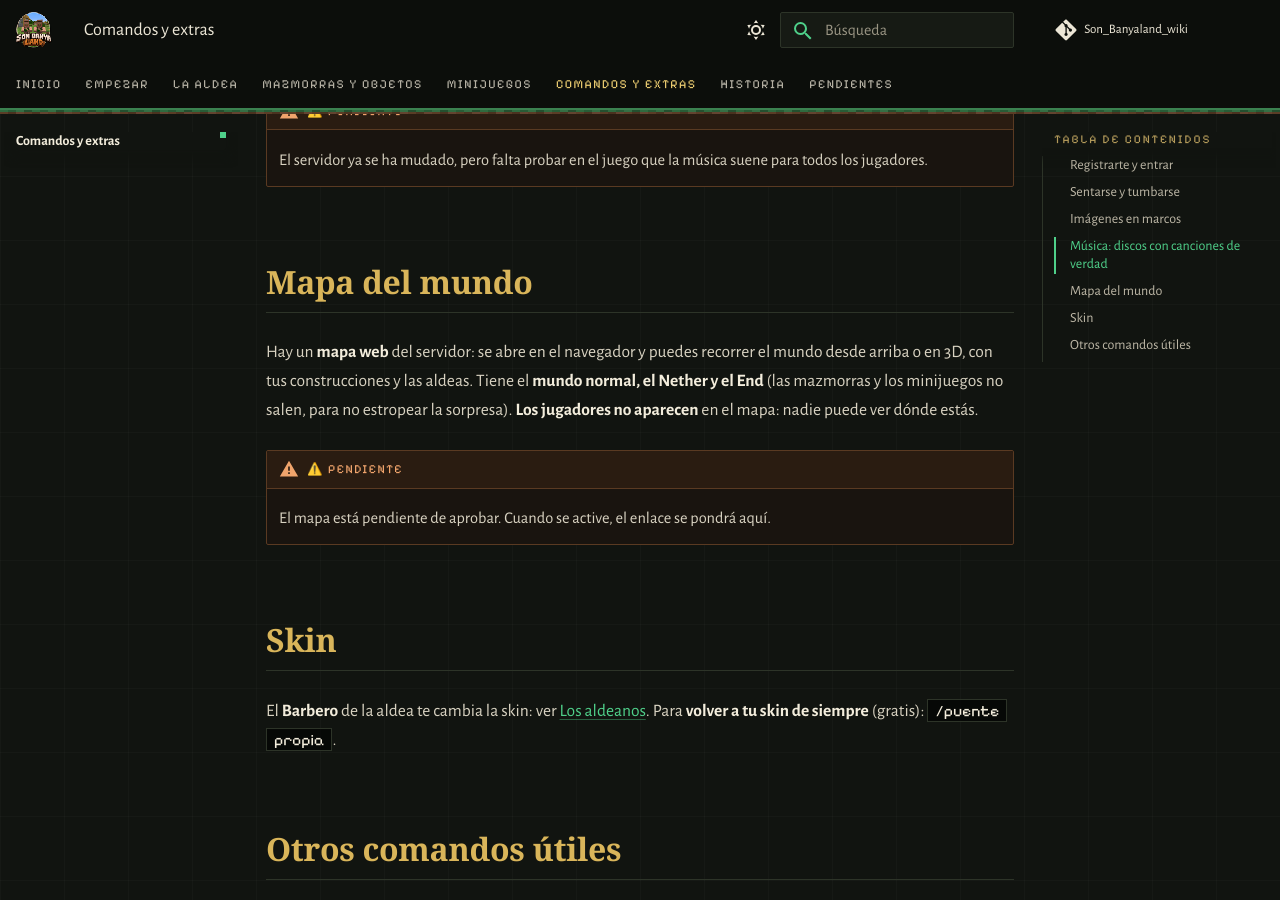
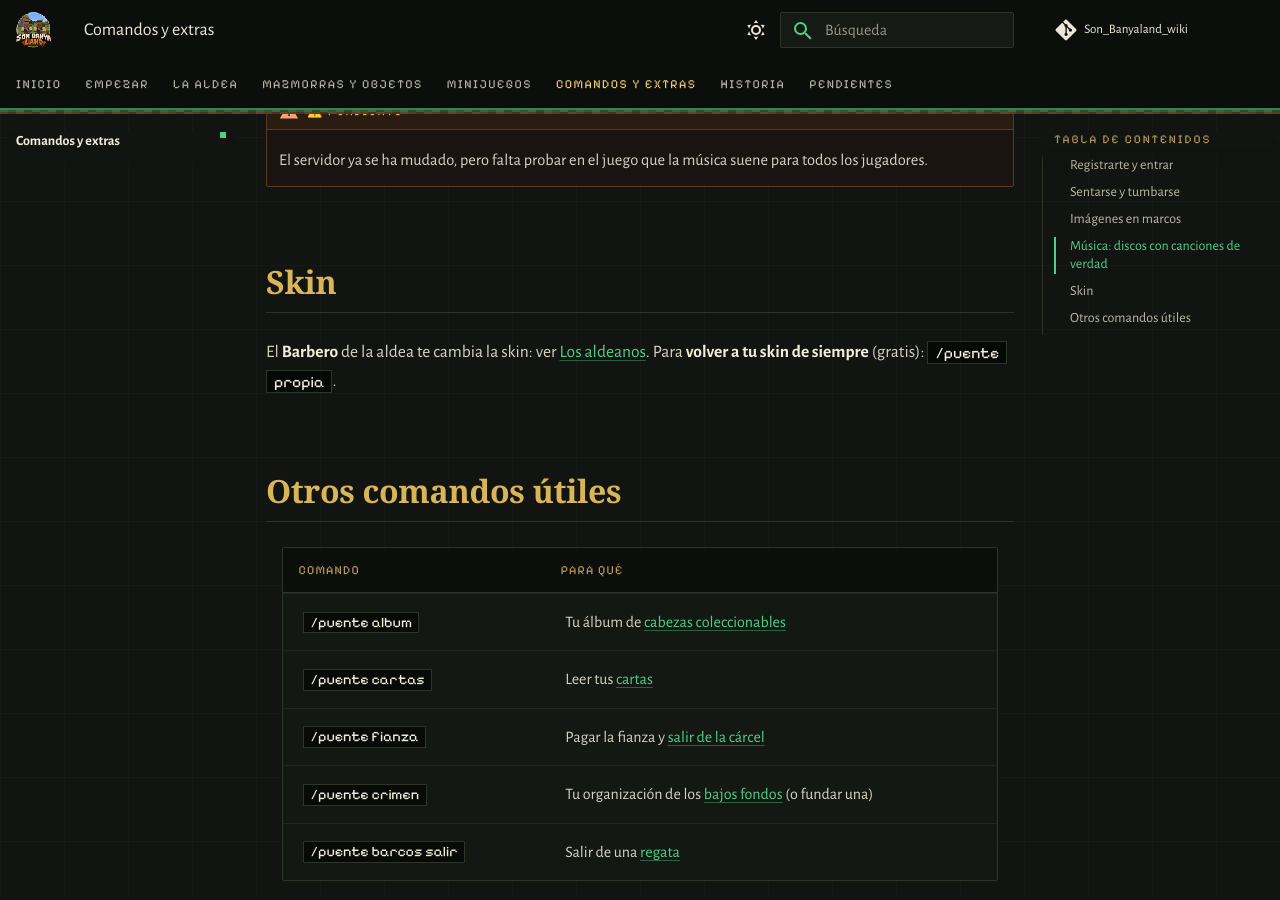
Before and after one commit to PigPilgrim/Son_Banyaland_wiki, an MkDocs documentation site: the page built from docs/plugins.md, in a window 1280 px wide and 900 px high, scrolled down 1902 px. Built offline with MkDocs 1.6.1 and Material for MkDocs 9.7.7, drawn with Linux system fonts in a browser that asks for light colours; some web fonts are replaced; comment, search, counter and statistics services are not loaded.

Commit message:
Fuera el mapa del mundo (BlueMap): el nuevo servidor solo tiene puertos para la música y las imágenes
Co-Authored-By: Claude Opus 5.5 <noreply@anthropic.com>

```diff
--- a/docs/plugins.md
+++ b/docs/plugins.md
@@ -55,15 +55,6 @@ ofrece un **paquete de recursos**: **acéptalo**, o no oirás las canciones. Los
 !!! warning "⚠️ PENDIENTE"
     El servidor ya se ha mudado, pero falta probar en el juego que la música suene para todos los jugadores.
 
-## Mapa del mundo
-
-Hay un **mapa web** del servidor: se abre en el navegador y puedes recorrer el mundo desde arriba o en 3D, con tus
-construcciones y las aldeas. Tiene el **mundo normal, el Nether y el End** (las mazmorras y los minijuegos no salen,
-para no estropear la sorpresa). **Los jugadores no aparecen** en el mapa: nadie puede ver dónde estás.
-
-!!! warning "⚠️ PENDIENTE"
-    El mapa está pendiente de aprobar. Cuando se active, el enlace se pondrá aquí.
-
 ## Skin
 
 El **Barbero** de la aldea te cambia la skin: ver [Los aldeanos](aldeanos.md#barbero). Para **volver a tu skin de
```
Also changed, not shown: docs/pendientes.md (+0 -1 lines).
